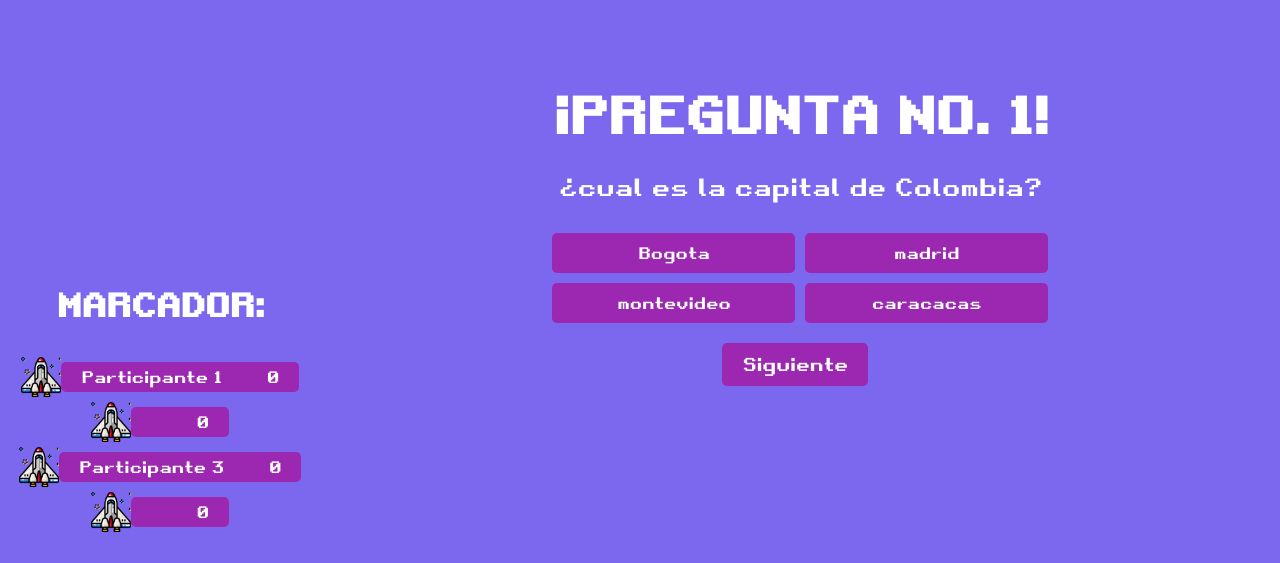
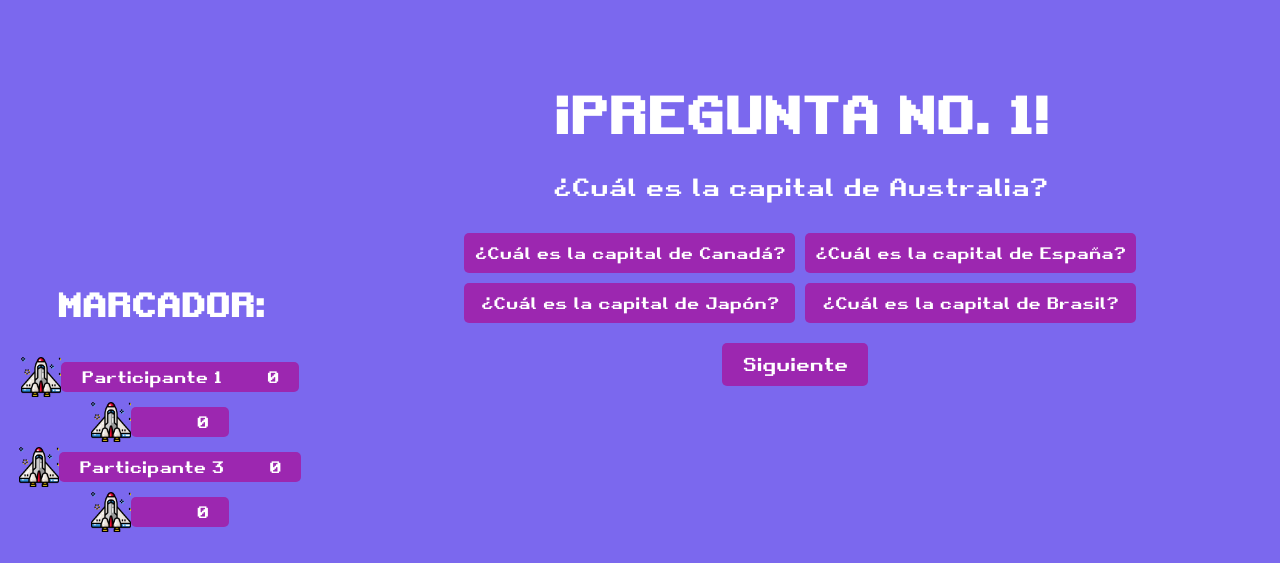
Before and after one commit to FastTap-ComDigProject/Web, a Python web app: template flask/templates/Pagina3.html in a window 1280 px wide. Shown: the top 563 px of the page. Run offline with Jinja, Linux system fonts and the light colour scheme; the template is opened without the code that fills it, so the values that code supplies are empty.

Commit message:
Add files via upload

```diff
--- a/flask/static/preguntas.txt
+++ b/flask/static/preguntas.txt
@@ -1,30 +1,6 @@
-¿cual es la capital de Colombia?
-*Bogota
-madrid
-montevideo
-caracacas
-¿cual es la capital de Nicaragua?
-Bogota
-*la mama de villa
-montevideo
-caracacas
-¿cual es la capital de España?
-Bogota
-madrid
-montevideo
-*la mama de nicolas
-¿cual es la capital de francia?
-*la mama de pedro
-madrid
-montevideo
-caracacas
-¿cual es la capital de Peru?
-*la mama de brayan
-madrid
-montevideo
-caracacas
-¿cual es la capital de Uruguay?
-*la mama de sapo
-madrid
-montevideo
-caracacas
+¿Cuál es la capital de Australia?
+¿Cuál es la capital de Canadá?
+¿Cuál es la capital de España?
+¿Cuál es la capital de Japón?
+¿Cuál es la capital de Brasil?
+¿Cuál es la capital de India?
--- a/flask/templates/Pagina3.html
+++ b/flask/templates/Pagina3.html
@@ -396,7 +396,7 @@
 
 
         getData();
-        setInterval(getData, 10000);  // Asegúrate de que este intervalo es adecuado
+        setInterval(getData, 1000);  // Asegúrate de que este intervalo es adecuado
 
 
     </script>
```
Also changed, not shown: flask/app.py (+32 -2 lines), flask/database.db, flask/preguntas.db (added).
